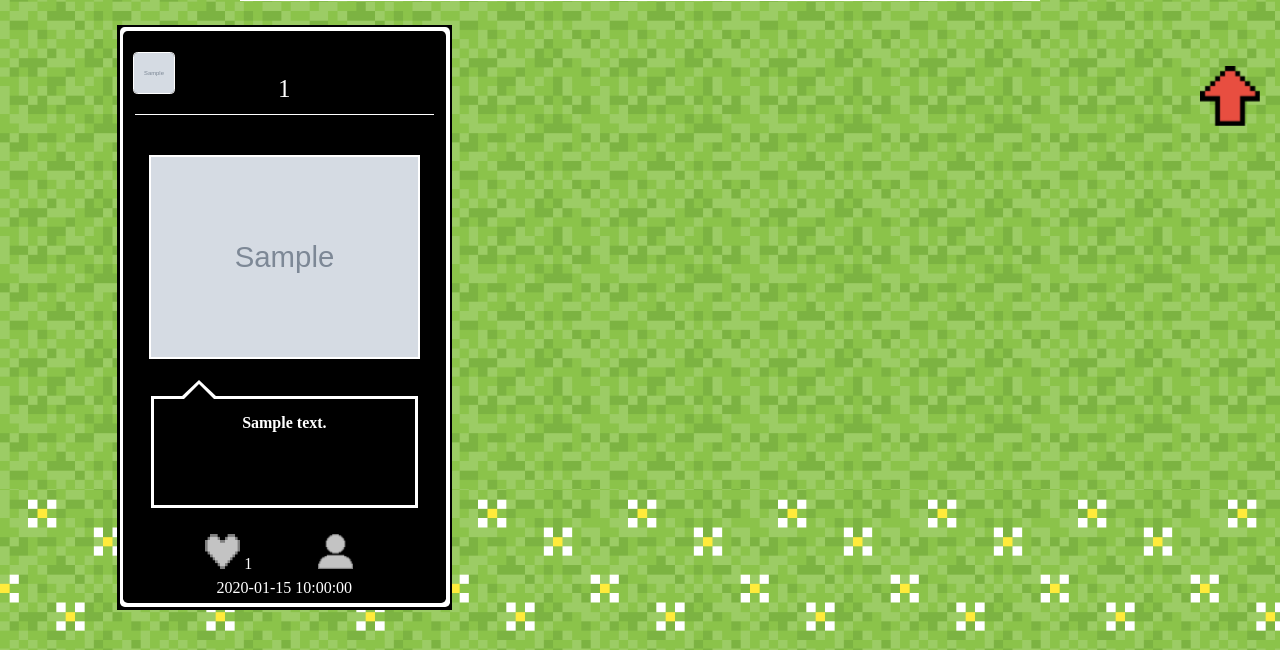
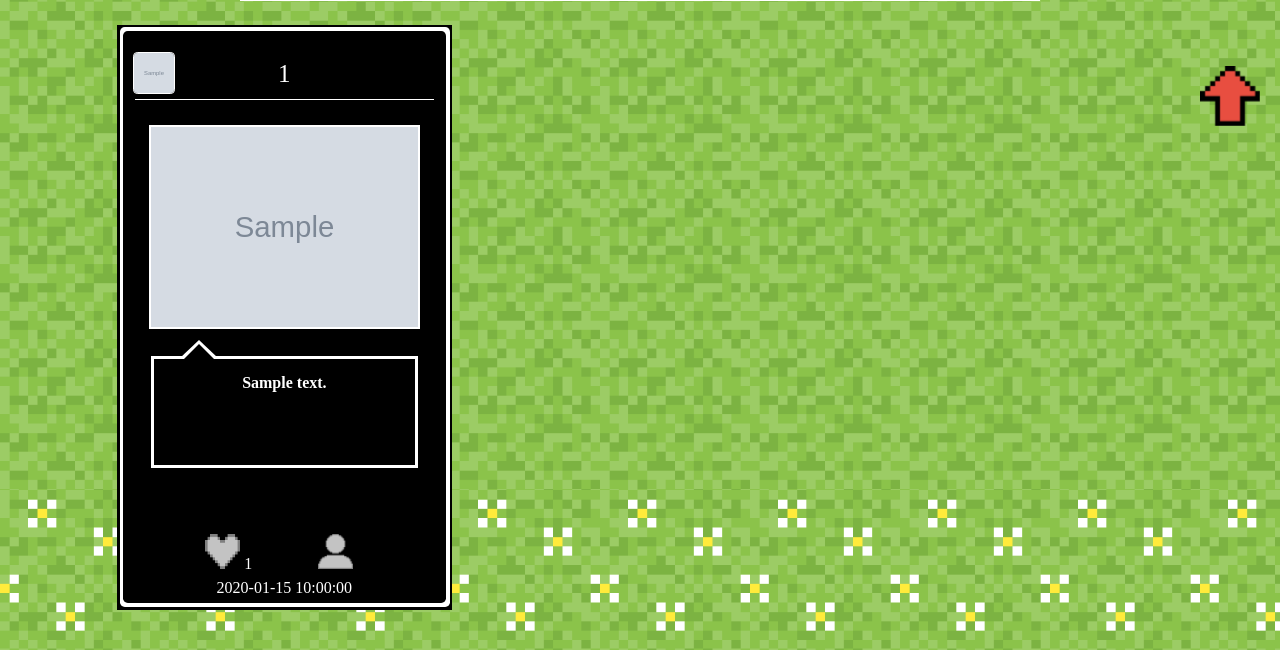
Before and after one commit to tsurumutsumi/T3N3, a PHP site: page /home.php in a window 1280 px wide. Shown: the part 664-1314 px from the top of the page. Run offline with PHP 8.4, Linux system fonts and the light colour scheme; tables that the repository leaves empty or names only in its code hold one stand-in row (values such as "Sample post"); grey boxes marked "Sample" are stand-in pictures; some libraries are stand-ins or nearby versions; some web fonts are replaced.

Commit message:
投稿画像のレイアウト変更

```diff
--- a/css/home.css
+++ b/css/home.css
@@ -61,7 +61,6 @@ body::after {
     height: 250px;
     margin: auto;
 }
-
 .slide-info {
     position: absolute;
     bottom: 10px;
@@ -72,6 +71,10 @@ body::after {
     padding: 10px;
     border-radius: 5px;
 }
+/* .title{
+    position: relative;
+    left: 150px;
+} */
 /* ストーリーのスライド */
 .slideshow .story{
     position: relative;
@@ -106,6 +109,10 @@ body::after {
     top: -285px;
     left: 140px;
 }
+/* .story_comment{
+    position: relative;
+} */
+
 
 /* ユーザー名 */
 .user_name{
@@ -283,6 +290,8 @@ body::after {
     height: 200px;
     border: 2px solid #fff;
     margin: 5px;
+    position: relative;
+    top: -30px;
 }
 /*リンクの下線 */
 a{
@@ -305,7 +314,7 @@ a{
     border-bottom: 1px solid #fff;
     position: relative;
     font-size: 25px;
-    top: -35px;
+    top: -50px;
 }
 /* カーソルがあたった時の文字色 */
 .name:hover{
@@ -313,15 +322,8 @@ a{
 }
 /* コメント */
 .comment {
-    /* -webkit-boxを使う宣言 */
-    /* display: -webkit-box; */
-    /* コンテンツの垂直方向の指定 */
-    /* -webkit-box-orient: vertical; */
-    /* コンテンツの行数を指定 */
-    /* -webkit-line-clamp: 3; */
-    /* はみ出た部分を非表示に */
-    /* overflow: hidden; */
     position: relative;
+    top: -40px;
     padding: 0.5em 0.7em;
     height: 90px;
     margin: 2em 1em;
```
